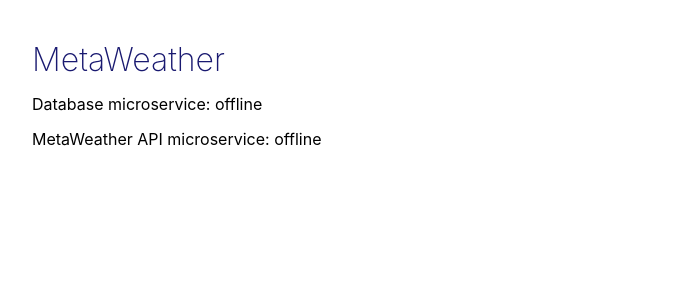
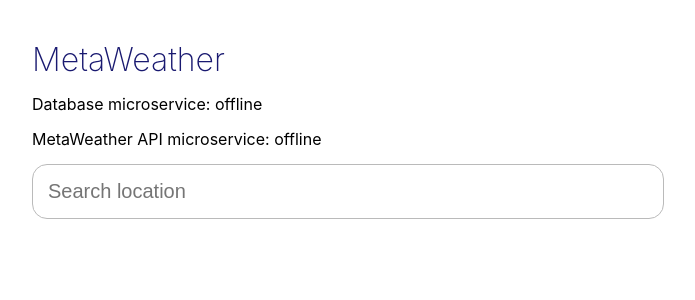
Before and after one commit to peterdee/weather-frontend, a React (Create React App) app: page / in a window 1280 px wide. Shown: the top 300 px of the page, without its empty margins (308-1003 px from the left). Built offline with nearby package versions, Linux system fonts and the light colour scheme; no server answers.

Commit message:
Search location input

```diff
--- a/src/views/Index/Index.tsx
+++ b/src/views/Index/Index.tsx
@@ -8,6 +8,8 @@
   const [databaseLoading, setDatabaseLoading] = useState(false);
   const [metaweatherOnline, setMetaweatherOnline] = useState(false);
   const [metaweatherLoading, setMetaweatherLoading] = useState(false);
+
+  const [search, setSearch] = useState('');
 
   useEffect(
     () => {
@@ -31,7 +33,7 @@
 
   return (
     <div className="flex direction-column content">
-      <h1>MetaWeather</h1>
+      <h1 className="noselect">MetaWeather</h1>
       <div className="margin-top">
         { `Database microservice: ${!databaseLoading && databaseOnline
           ? 'online'
@@ -44,6 +46,15 @@
           : 'offline'}`
         }
       </div>
+      <div className="margin-top">
+        <input
+          name="search"
+          onChange={(event) => setSearch(event.target.value)}
+          placeholder="Search location"
+          type="text"
+          value={search}
+        />
+      </div>
     </div>
   );
 };
--- a/src/views/Index/style.scss
+++ b/src/views/Index/style.scss
@@ -1,3 +1,15 @@
+input {
+  border: 1px solid #bababa;
+  border-radius: 15px;
+  font-size: 20px;
+  font-weight: 200;
+  padding: 15px;
+  width: 100%;
+}
+input:focus {
+  outline: none;
+}
+
 .index {
   color: blue;
 }
```
